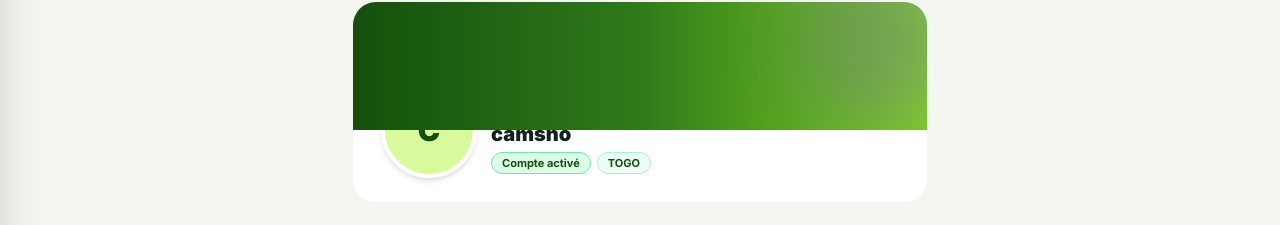
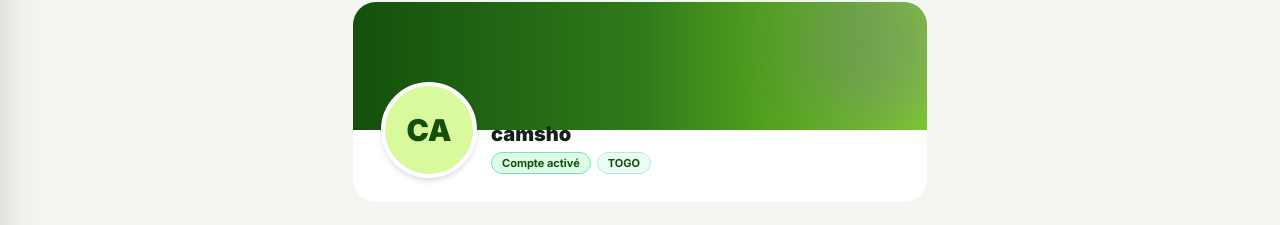
Before and after one commit to hope-adayi-h/vita-earn, a Next.js app: page /profil in a window 1280 px wide. Shown: the part 220-445 px from the top of the page. Built offline with nearby package versions, Linux system fonts and the light colour scheme; no server answers.

Commit message:
fix: ensure avatar initials handle single word and fix avatar z-index overlap

```diff
--- a/app/profil/page.tsx
+++ b/app/profil/page.tsx
@@ -64,14 +64,13 @@ export default async function ProfilPage() {
     sessionUser?.name ||
     (user?.email ? user.email.split("@")[0] : "camsho");
 
-  // Initiales (2 lettres pour l'avatar rond)
-  const initials = username
-    .trim()
-    .split(/\s+/)
-    .map((n: string) => n[0])
-    .join("")
-    .slice(0, 2)
-    .toUpperCase() || "CA";
+  // Initiales (2 lettres pour l'avatar rond : ex. "camsho" -> "CA", "John Doe" -> "JD")
+  const words = username.trim().split(/\s+/).filter(Boolean);
+  const initials = (
+    words.length > 1
+      ? (words[0][0] + words[1][0])
+      : username.trim().slice(0, 2)
+  ).toUpperCase() || "CA";
 
   const country = profile?.country || "TOGO";
 
@@ -184,10 +183,10 @@ export default async function ProfilPage() {
           </div>
 
           {/* Informations utilisateur sous la bannière */}
-          <div className="px-5 sm:px-7 pb-6 pt-0">
+          <div className="px-5 sm:px-7 pb-6 pt-0 relative z-10">
             <div className="flex flex-col sm:flex-row items-start sm:items-end justify-between gap-3">
               {/* Avatar rond avec initiales (fond #D9F99D, texte #14500C) */}
-              <div className="flex items-end gap-3.5 -mt-10 sm:-mt-12">
+              <div className="flex items-end gap-3.5 -mt-10 sm:-mt-12 relative z-10">
                 <div className="w-20 h-20 sm:w-24 sm:h-24 rounded-full bg-[#D9F99D] text-[#14500C] font-black text-2xl sm:text-3xl flex items-center justify-center border-4 border-white dark:border-[#131E17] shadow-md shrink-0 select-none">
                   {initials}
                 </div>
```
